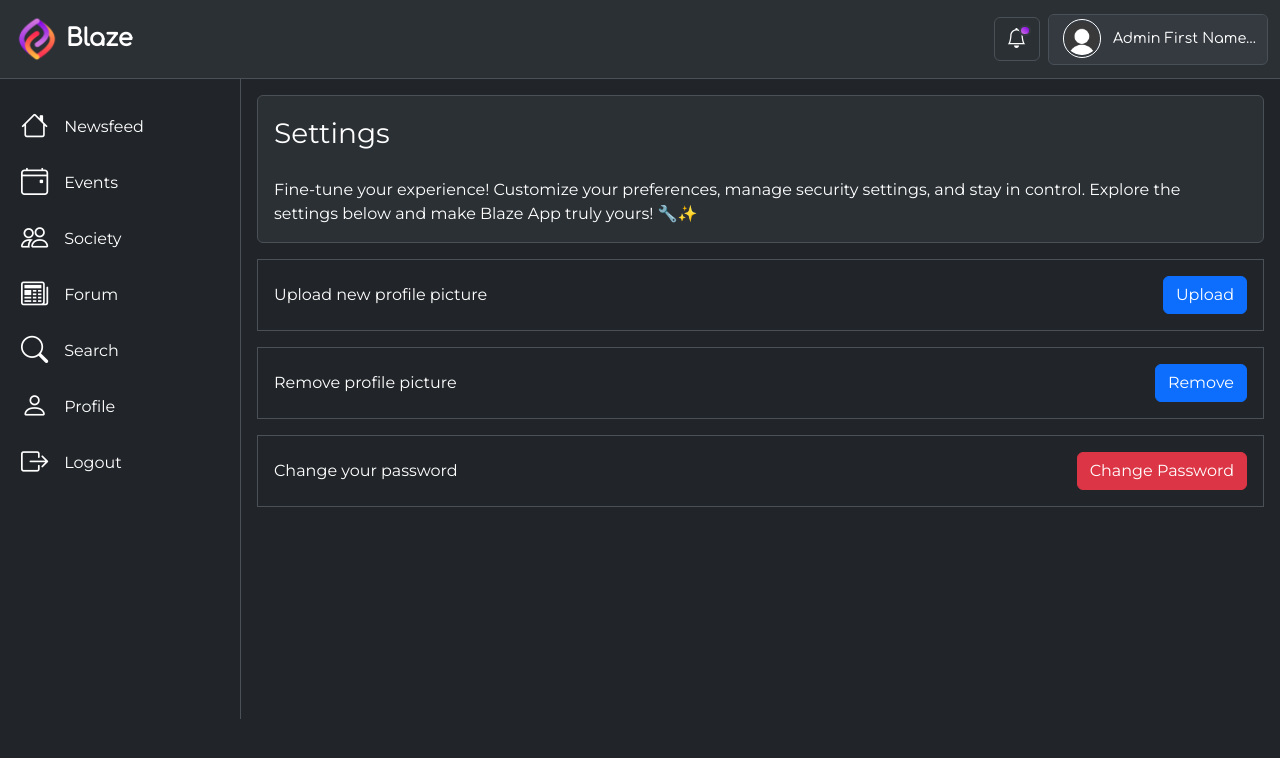
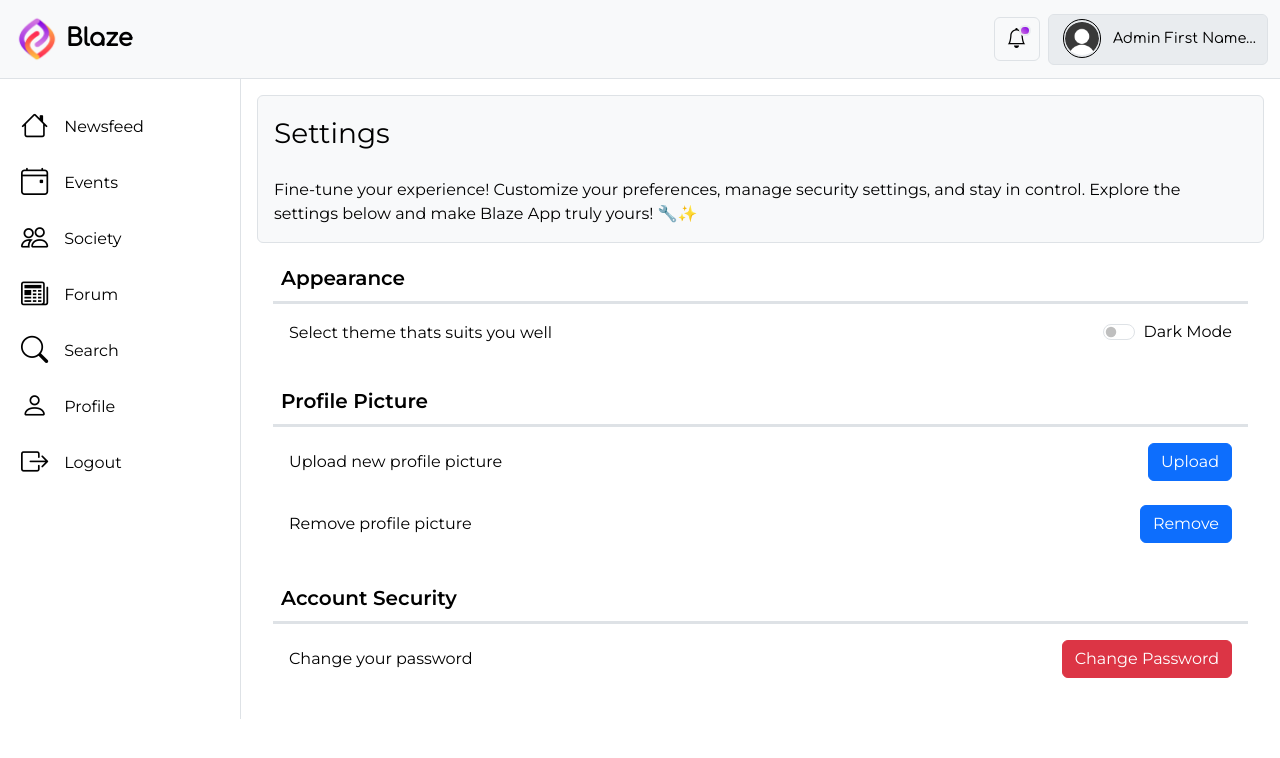
Before and after one commit to DineshDhanji/Blaze, a Django app: page /settings/ in a window 1280 px wide. Shown: the top 758 px of the page. Run offline with Django 4.2, Linux system fonts and the light colour scheme; a user stored in the database is signed in; some libraries are stand-ins or nearby versions.

Commit message:
Dark mode toggle added.

```diff
--- a/Blaze/BlazeApp/static/BlazeApp/settings.js
+++ b/Blaze/BlazeApp/static/BlazeApp/settings.js
@@ -1,5 +1,12 @@
 document.addEventListener("DOMContentLoaded", () => {
+    // Working for dark mode
+    let dark_mode_switch = document.getElementById("SwitchDarkMode");
+    if (dark_mode_switch !== undefined) {
+        dark_mode_switch.addEventListener("click", () => { toogleDarkMode() })
+        setDarkModeToggle();
+    }
 
+    // Working for Profile picture cropper
     // Initialize Cropper.js
     const image = document.getElementById('cropper-image');
     const cropper = new Cropper(image, {
@@ -39,3 +46,31 @@ document.addEventListener("DOMContentLoaded", () => {
         form.submit();
     });
 })
+
+
+function toogleDarkMode() {
+    const current_theme = localStorage.getItem('theme')
+    if (current_theme == 'dark') {
+        document.documentElement.setAttribute('data-bs-theme', 'light')
+        localStorage.setItem('theme', "light")
+    } else {
+        document.documentElement.setAttribute('data-bs-theme', 'dark')
+        localStorage.setItem('theme', "dark")
+    }
+}
+
+function setDarkModeToggle() {
+    let dark_mode_switch = document.getElementById("SwitchDarkMode");
+    if (dark_mode_switch !== undefined) {
+        if (localStorage.getItem("theme") === "light" || localStorage.getItem("theme") === null) {
+            dark_mode_switch.checked = false
+        }
+        else {
+            dark_mode_switch.checked = true
+        }
+    }
+    else
+    {
+        console.error("No switch found at the moment.")
+    }
+}
--- a/Blaze/BlazeApp/templates/BlazeApp/account/settings.html
+++ b/Blaze/BlazeApp/templates/BlazeApp/account/settings.html
@@ -21,7 +21,20 @@
       <div class="fs-6 px-3 pt-2 pb-3" style="height: max-content;">Fine-tune your experience! Customize your preferences, manage security settings, and stay in control. Explore the settings below and make Blaze App truly yours! 🔧✨</div>
     </div>
 
-    <div class="d-flex align-items-center justify-content-between col m-3 p-3 border text-body-emphasis" style="height: max-content;">
+    <div class="m-3 px-3 py-1">
+      <div class="lead text-body-emphasis col px-2 pb-2 fw-semibold border-bottom border-3">Appearance</div>
+      <div class="d-flex align-items-center justify-content-between col m-2 p-2 text-body-emphasis" style="height: max-content;">
+        <div>Select theme thats suits you well</div>
+        <div class="form-check form-switch">
+          <input class="form-check-input" type="checkbox" role="switch" id="SwitchDarkMode" />
+          <label class="form-check-label" for="SwitchDarkMode">Dark Mode</label>
+        </div>
+      </div>
+    </div>
+
+    <div class="m-3 px-3 py-1">
+      <div class="lead text-body-emphasis col px-2 pb-2 fw-semibold border-bottom border-3">Profile Picture</div>
+      <div class="d-flex align-items-center justify-content-between col m-2 p-2 text-body-emphasis" style="height: max-content;">
         <div>Upload new profile picture</div>
         <button type="button" class="btn btn-primary" data-bs-toggle="modal" data-bs-target="#new_pfp">Upload</button>
         <!-- New profile picture -->
@@ -65,16 +78,21 @@
           </div>
         </div>
       </div>
-    <div class="d-flex align-items-center justify-content-between col m-3 p-3 border text-body-emphasis" style="height: max-content;">
+      <div class="d-flex align-items-center justify-content-between col m-2 p-2 text-body-emphasis" style="height: max-content;">
         <div>Remove profile picture</div>
         <form method="post" action="{% url 'BlazeApp:remove_pp' %}">
           {% csrf_token %}
           <button type="submit" class="btn btn-primary">Remove</button>
         </form>
       </div>
-    <div class="d-flex align-items-center justify-content-between col m-3 p-3 border text-body-emphasis" style="height: max-content;">
+    </div>
+
+    <div class="m-3 px-3 py-1">
+      <div class="lead text-body-emphasis col px-2 pb-2 fw-semibold border-bottom border-3">Account Security</div>
+      <div class="d-flex align-items-center justify-content-between col m-2 p-2 text-body-emphasis" style="height: max-content;">
         <div>Change your password</div>
         <button class="btn btn-danger">Change Password</button>
+      </div>
     </div>
 
     {% if messages %}
--- a/Blaze/BlazeApp/templates/BlazeApp/base.html
+++ b/Blaze/BlazeApp/templates/BlazeApp/base.html
@@ -1,8 +1,9 @@
 {% load static %}
 <!DOCTYPE html>
-{% comment %} <html lang="en"> {% endcomment %}
+{% comment %} <html lang="en">
+  {% endcomment %}
 
-  <html lang="en" data-bs-theme="dark">
+  <html lang="en">
     <head>
       <meta charset="UTF-8" />
       <meta name="viewport" content="width=device-width, initial-scale=1.0" />
@@ -190,7 +191,7 @@
               </div>
               <div class="modal-body">
                 <form class="d-flex" role="search" method="get" action="{% url 'BlazeApp:search' %}">
-                  <input class="form-control me-2" type="search" placeholder="Search" aria-label="Search" name="user_search" required/>
+                  <input class="form-control me-2" type="search" placeholder="Search" aria-label="Search" name="user_search" required />
                   <button class="btn border btn-dark" type="submit"><i class="bi bi-search"></i></button>
                 </form>
               </div>
@@ -246,5 +247,16 @@
         {% endblock %}
       </div>
     </body>
+    <script>
+      const current_theme = localStorage.getItem('theme')
+      if (current_theme !== 'dark' || current_theme !== 'light') {
+        localStorage.setItem('theme', 'light')
+      }
+      if (current_theme == 'dark') {
+        document.documentElement.setAttribute('data-bs-theme', 'dark')
+      } else {
+        document.documentElement.setAttribute('data-bs-theme', 'light')
+      }
+    </script>
   </html>
 </html>
```
Lines whose indentation alone changed are shown as unchanged.
